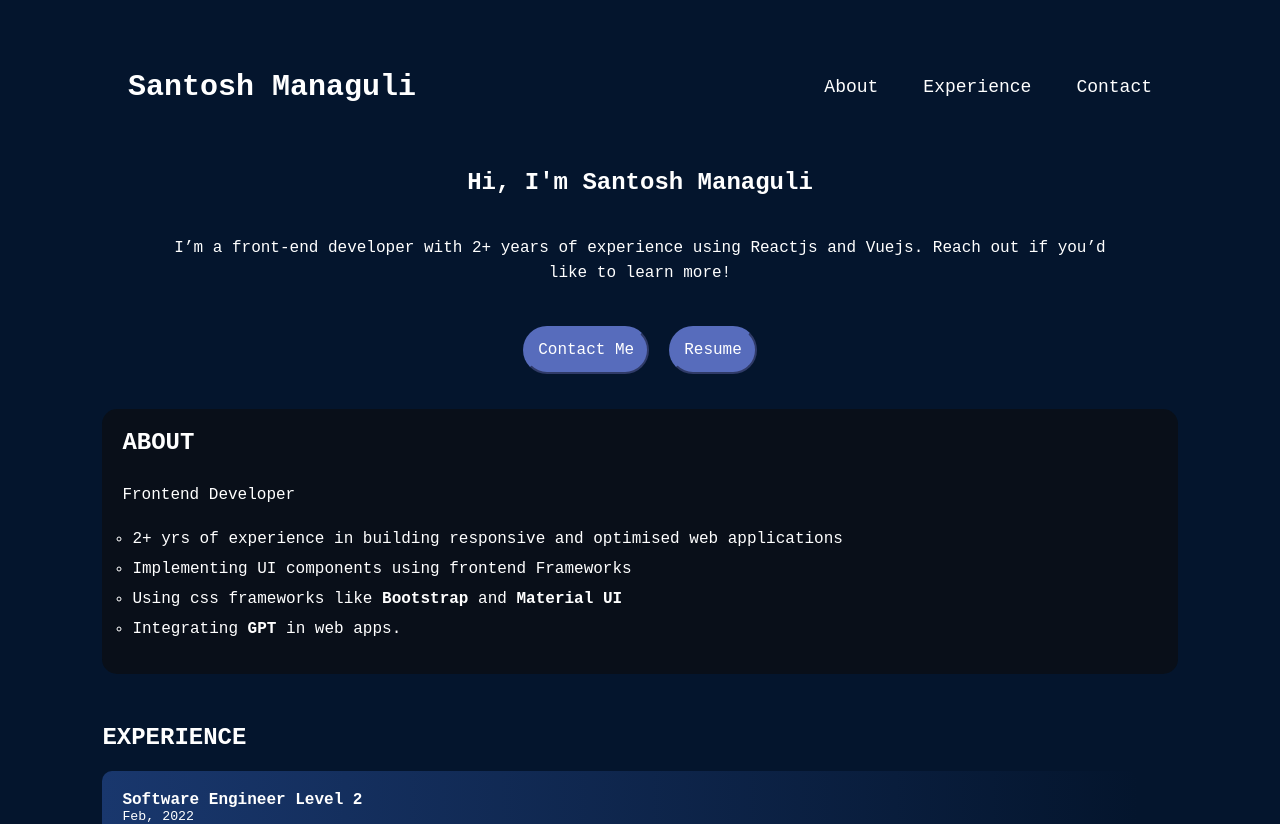
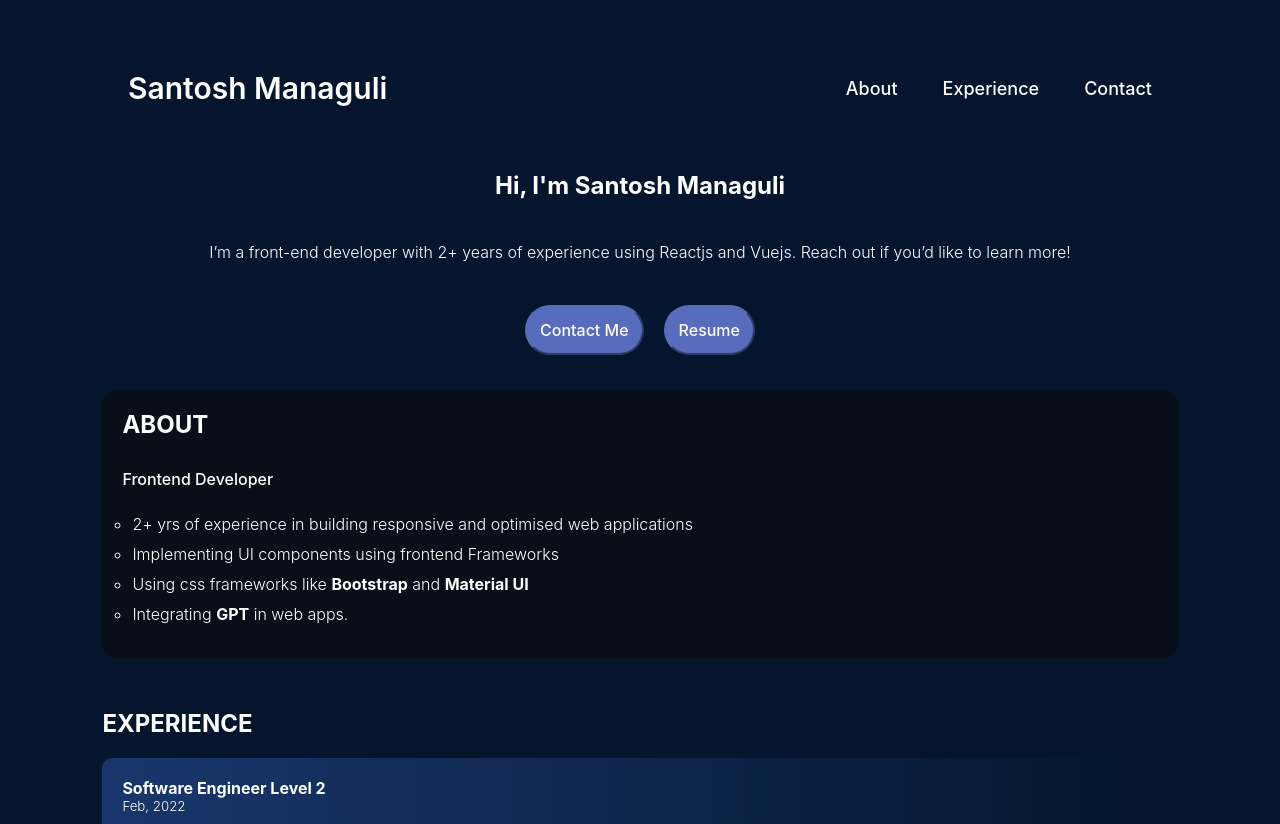
Before and after one commit to santoshmanaguli/santoshmanaguli, a React (Vite) app: page / in a window 1280 px wide. Shown: the top 824 px of the page. Built offline with nearby package versions, Linux system fonts and the light colour scheme.

Commit message:
font changed

```diff
--- a/src/index.css
+++ b/src/index.css
@@ -2,7 +2,7 @@
     box-sizing: border-box;
     margin: 0;
     padding: 0;
-    font-family:'Courier New', Courier, monospace;
+    font-family: -apple-system, BlinkMacSystemFont, system-ui;
 }
 
 html{
```
